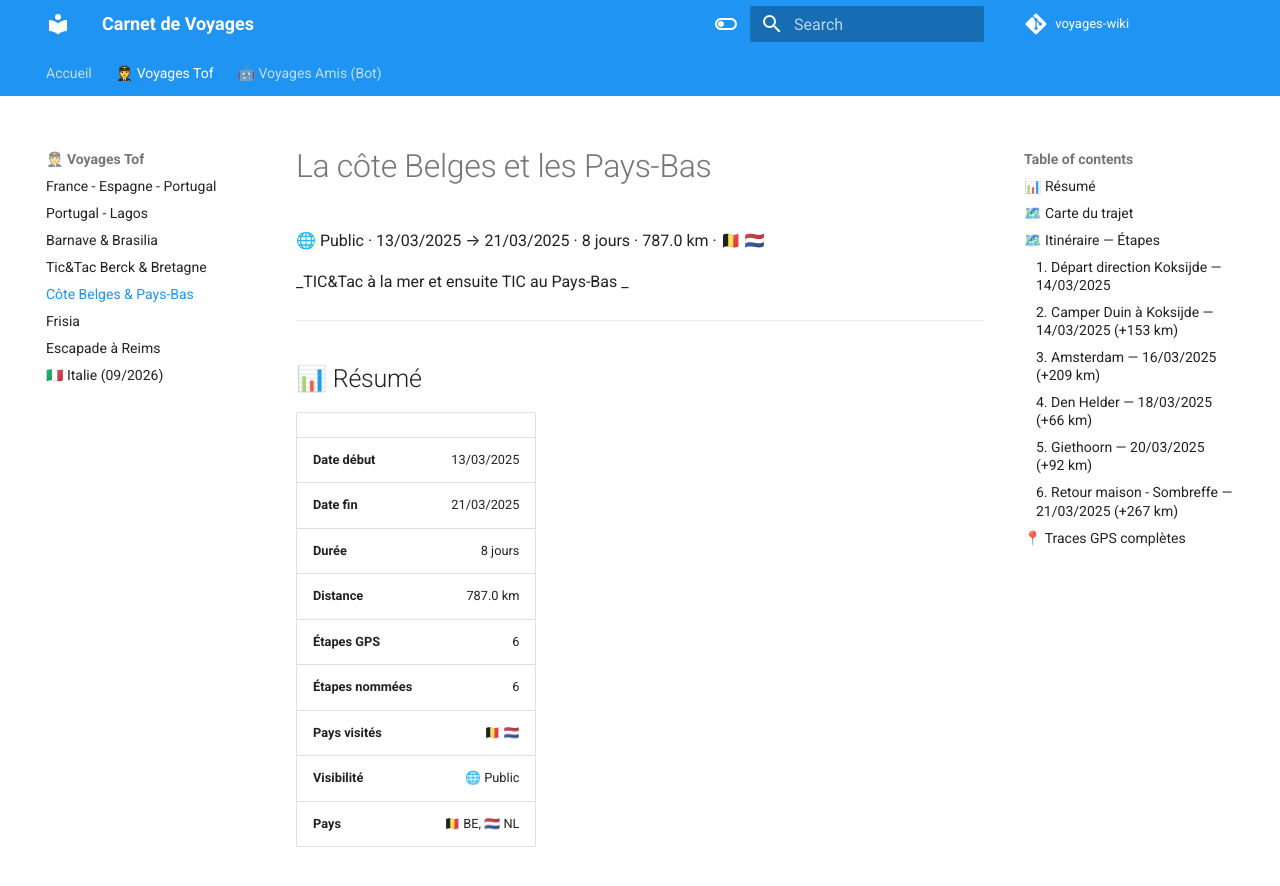
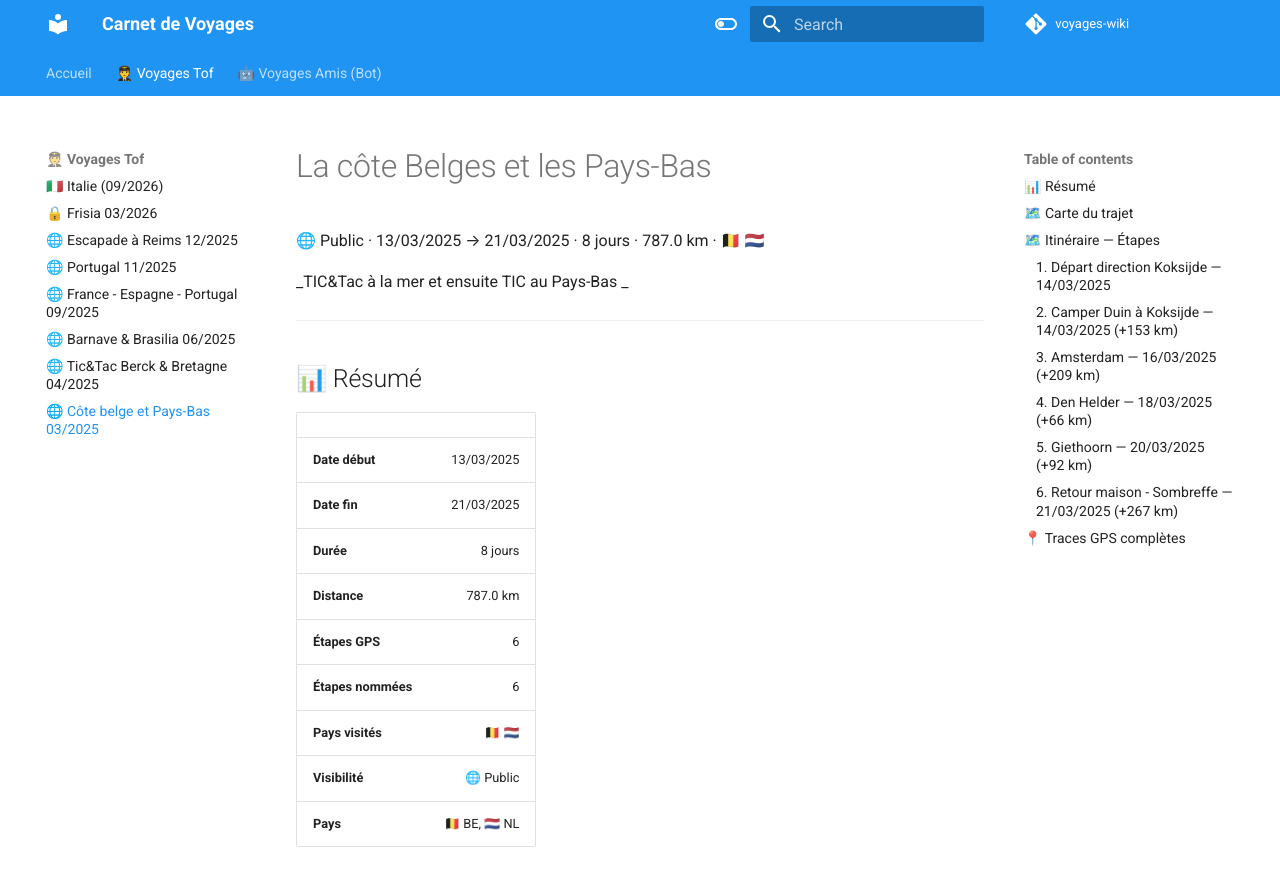
Before and after one commit to christophedanhier-hash/voyages-wiki, an MkDocs documentation site: the page built from docs/cote-belges-pays-bas/index.md, in a window 1280 px wide and 900 px high. Shown: the top 886 px of the window. Built offline with MkDocs 1.6.1 and Material for MkDocs 9.7.7, drawn with Linux system fonts in a browser that asks for light colours; comment, search, counter and statistics services are not loaded.

Commit message:
nav: ajout Mois/Année dans les menus navigation

```diff
--- a/mkdocs.yml
+++ b/mkdocs.yml
@@ -30,17 +30,17 @@ theme:
 nav:
   - Accueil: index.md
   - 🧑‍✈️ Voyages Tof:
-    - France - Espagne - Portugal: france-espagne-portugal/index.md
-    - Portugal - Lagos: portugal-lagos/index.md
-    - Barnave & Brasilia: barnave-brasilia/index.md
-    - Tic&Tac Berck & Bretagne: tic-tac-berck-bretagne/index.md
-    - Côte Belges & Pays-Bas: cote-belges-pays-bas/index.md
-    - Frisia: frisia/index.md
-    - Escapade à Reims: escapade-a-reims/index.md
     - 🇮🇹 Italie (09/2026): italie/index.md
+    - 🔒 Frisia 03/2026: frisia/index.md
+    - 🌐 Escapade à Reims 12/2025: escapade-a-reims/index.md
+    - 🌐 Portugal 11/2025: portugal-lagos/index.md
+    - 🌐 France - Espagne - Portugal 09/2025: france-espagne-portugal/index.md
+    - 🌐 Barnave & Brasilia 06/2025: barnave-brasilia/index.md
+    - 🌐 Tic&Tac Berck & Bretagne 04/2025: tic-tac-berck-bretagne/index.md
+    - 🌐 Côte belge et Pays-Bas 03/2025: cote-belges-pays-bas/index.md
   - 🤖 Voyages Amis (Bot):
-    - 🇳🇴 Scandinavie 2026: scandinavie-2026/index.md
-    - 🇫🇷 Canet-Collioure-Gerpinnes: weekend-canet/index.md
+    - 🇳🇴 Scandinavie (08→10/2026): scandinavie-2026/index.md
+    - 🇫🇷 Canet (06/2026): weekend-canet/index.md
 
 markdown_extensions:
   - admonition
```
